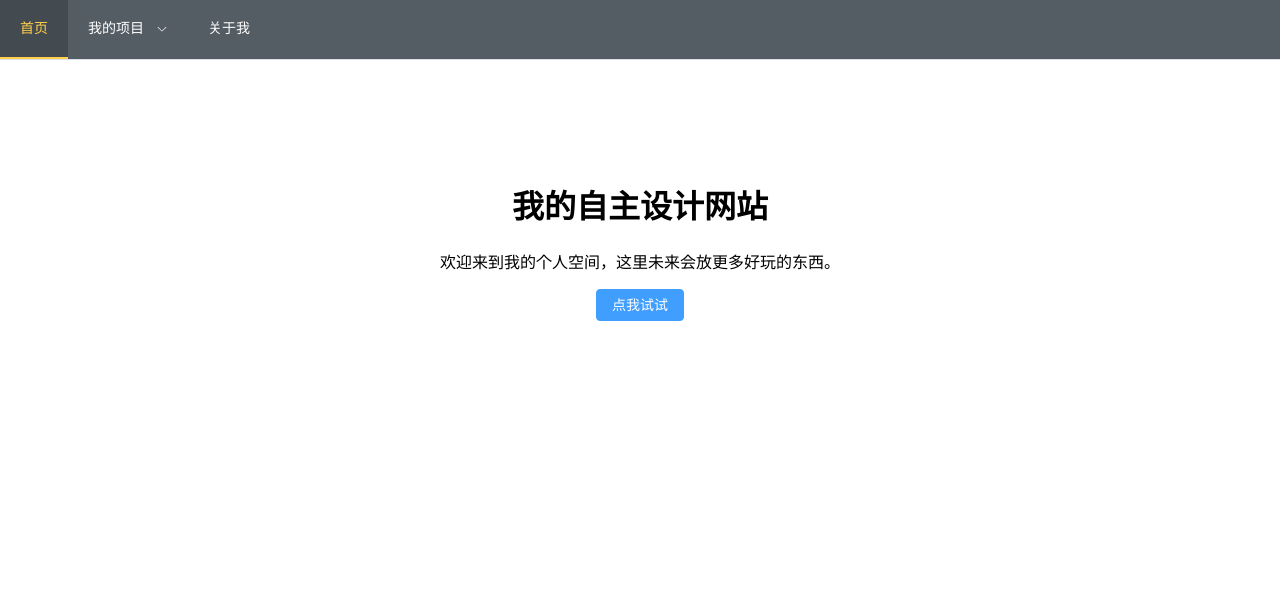
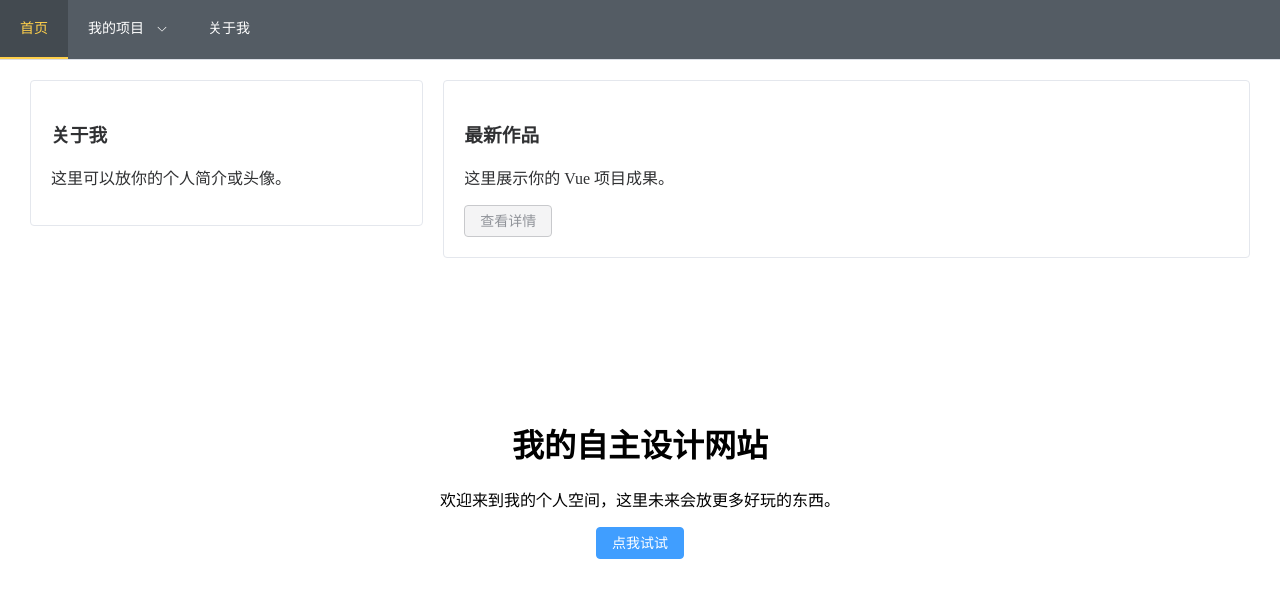
Before and after one commit to zhaozaozhe/my-website, a Vue app: page / in a window 1280 px wide. Shown: the top 598 px of the page. Built offline with nearby package versions, Linux system fonts and the light colour scheme.

Commit message:
页面第一次改动-增加几个页面部分

```diff
--- a/src/App.vue
+++ b/src/App.vue
@@ -14,6 +14,23 @@
     </el-sub-menu>
     <el-menu-item index="3">关于我</el-menu-item>
   </el-menu>
+
+  <el-row :gutter="20" style="margin: 20px 20px 40px 20px;">
+  <el-col :span="8">
+    <el-card shadow="hover">
+      <h3>关于我</h3>
+      <p>这里可以放你的个人简介或头像。</p>
+    </el-card>
+  </el-col>
+
+  <el-col :span="16">
+    <el-card shadow="hover">
+      <h3>最新作品</h3>
+      <p>这里展示你的 Vue 项目成果。</p>
+      <el-button type="info" plain>查看详情</el-button>
+    </el-card>
+  </el-col>
+</el-row>
 
   <div style="text-align: center; padding: 100px;">
     <h1>{{ mainTitle }}</h1>
```
